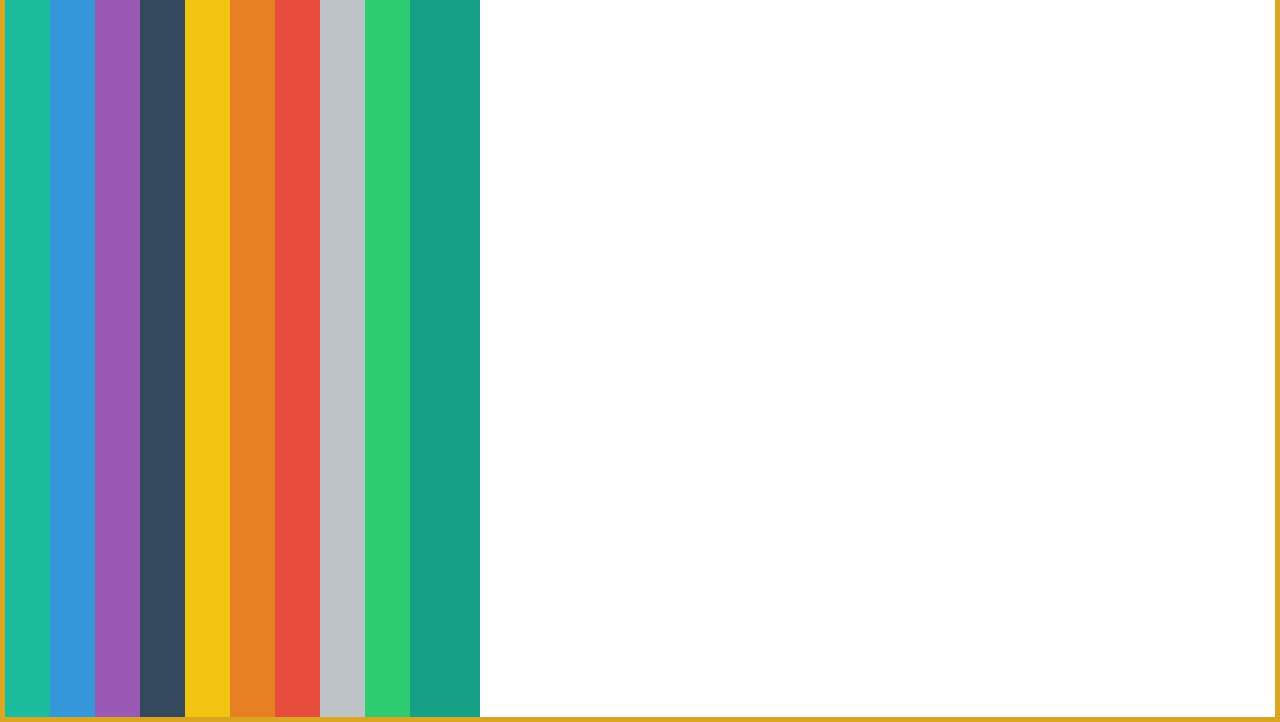
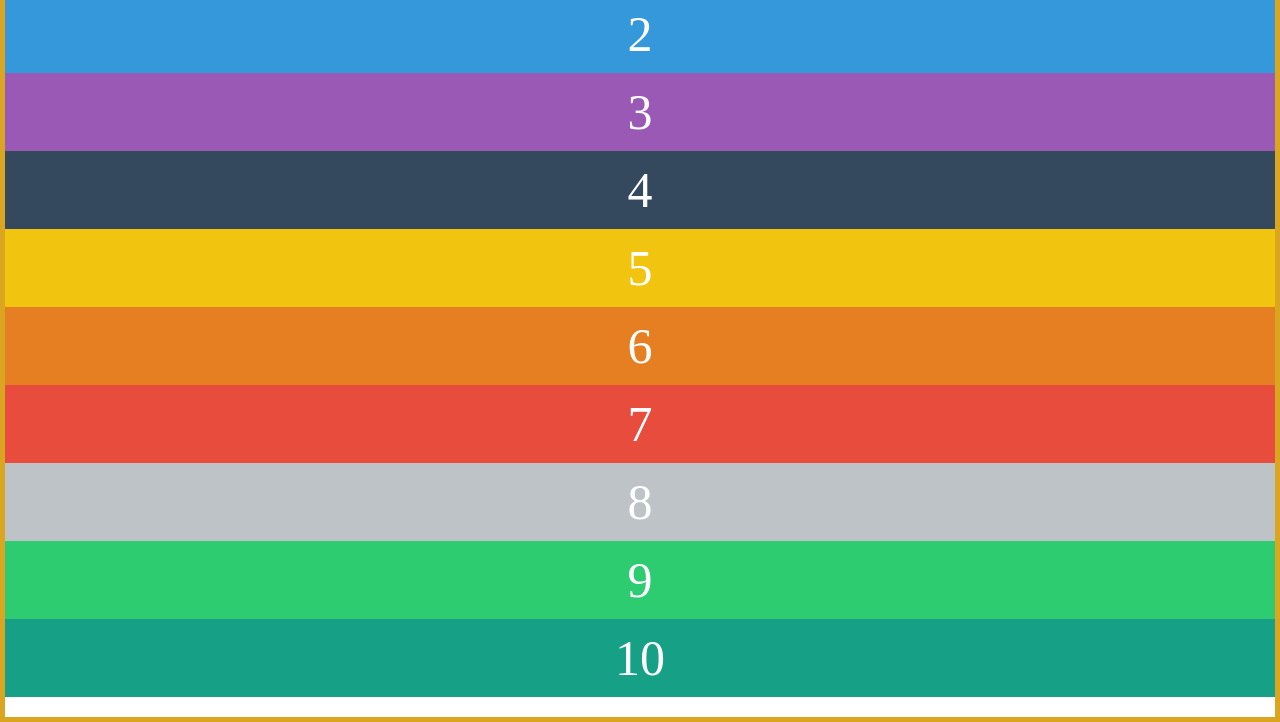
Before and after one commit to arrudacaio/FlexBoxCourse, a plain HTML site: page index.html in a window 1280 px wide. Shown: the part 88-810 px from the top of the page. Drawn offline with Linux system fonts and the light colour scheme.

Commit message:
add flex-direction

```diff
--- a/styles.css
+++ b/styles.css
@@ -52,7 +52,7 @@
 
 .container {
   display: flex;
-  height: 100vh;
-
+  min-height: 100vh;
+  flex-direction: column;
   border: 5px solid goldenrod;
 }
```
Also changed, not shown: index.html (+9 -1 lines).
